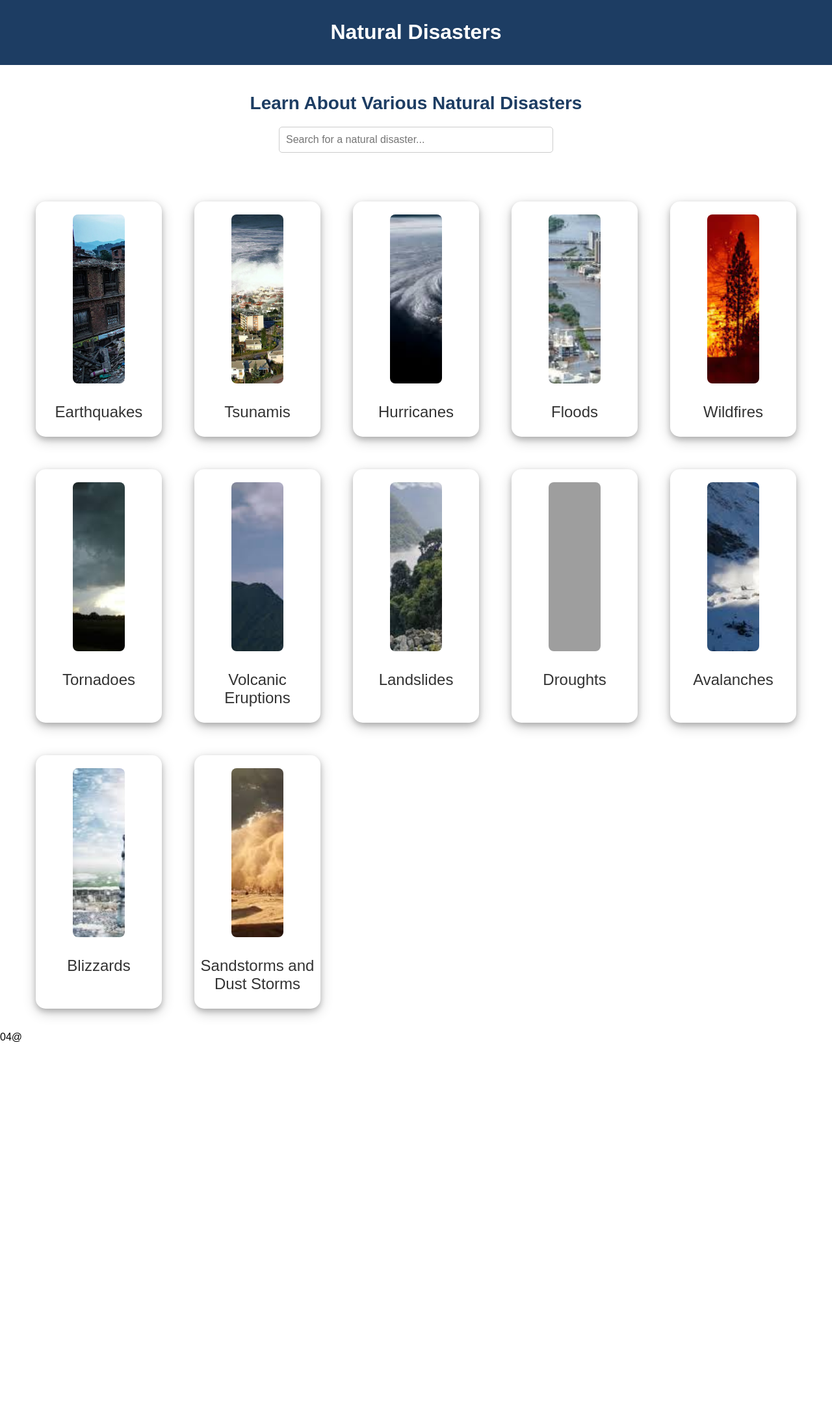
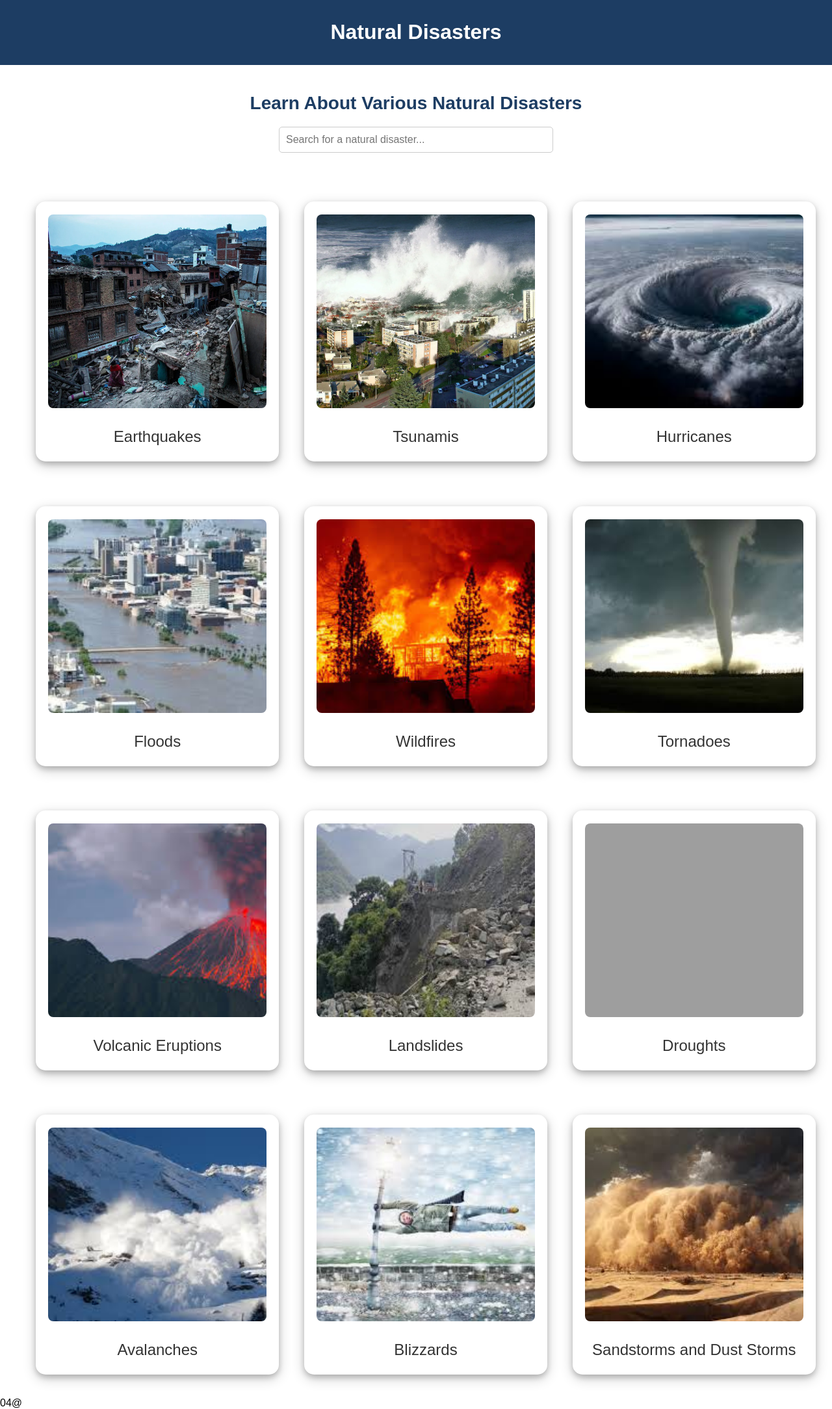
Before and after one commit to AmmanRaikar/Codefury-7-Team-IMMORTALS, a Flask app: template templates/edu.html in a window 1280 px wide. Shown: the whole page at 65% size. Before the commit the page ends 1604 px from the top, so only its background shows below. Run offline with Flask 3, Linux system fonts and the light colour scheme; the template is opened without the code that fills it, so the values that code supplies are empty; grey boxes are pictures that could not be loaded.

Commit message:
made changes to appearance

```diff
--- a/templates/edu.html
+++ b/templates/edu.html
@@ -50,8 +50,8 @@
 
         .box-container {
             display: grid;
-            grid-template-columns: repeat(auto-fit, minmax(220px, 1fr));
-            gap: 20px;
+            grid-template-columns: repeat(auto-fit, minmax(25vw, 1fr));
+            gap: 3vw;
             margin: 0 auto;
             max-width: 1200px;
         }
@@ -61,6 +61,8 @@
             flex-direction: column;
             align-items: center;
             background-color: #fff;
+            height: 50vh;
+            width: 100%;
             border-radius: 15px;
             margin: 15px;
             transition: transform 0.3s ease;
@@ -77,8 +79,8 @@
             margin: 20px;
             padding: 40px;
             text-align: center;
-            height: 180px;
-            width: auto;
+            height: 100%;
+            width: 20vw;
             background-repeat: no-repeat;
             background-size: cover;
             overflow: hidden;
```
